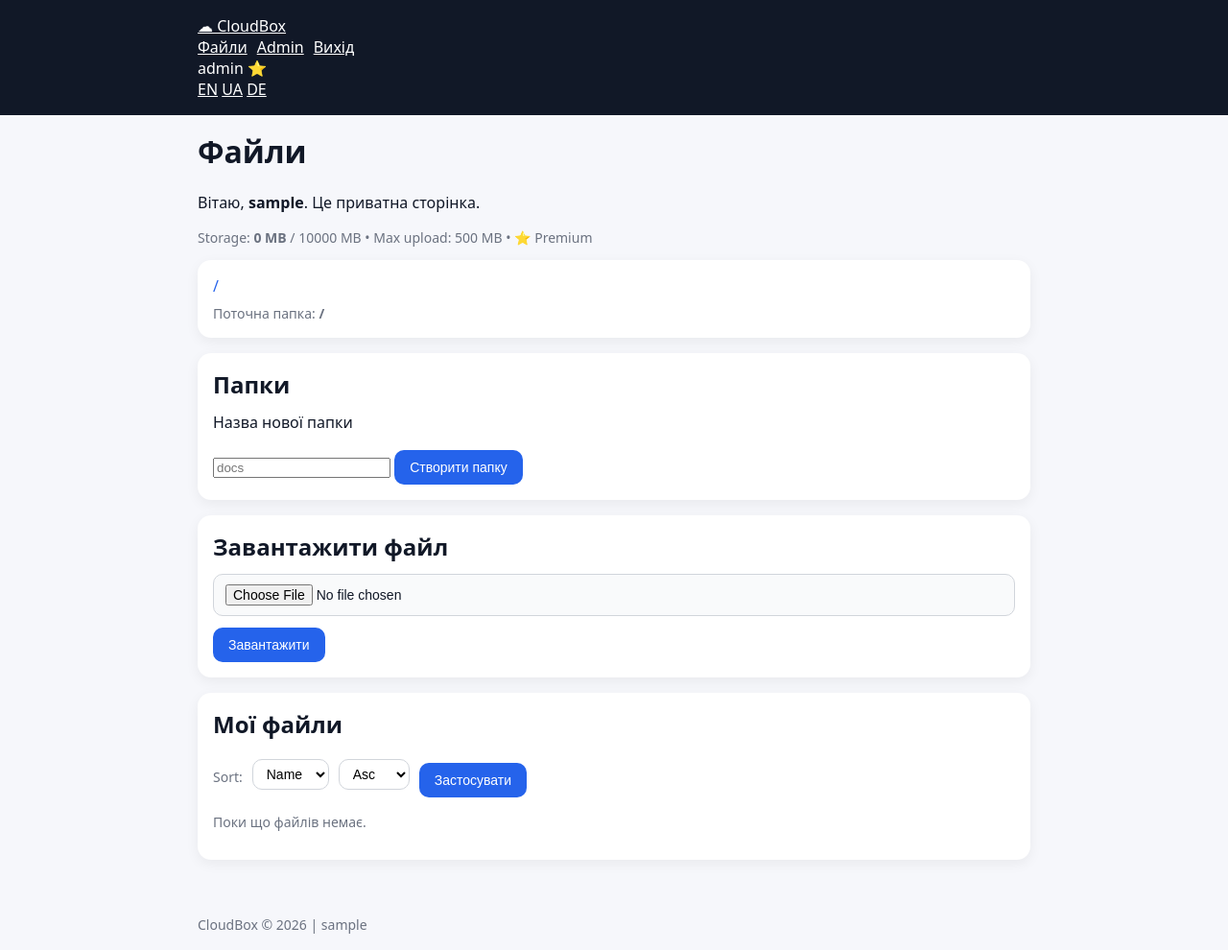
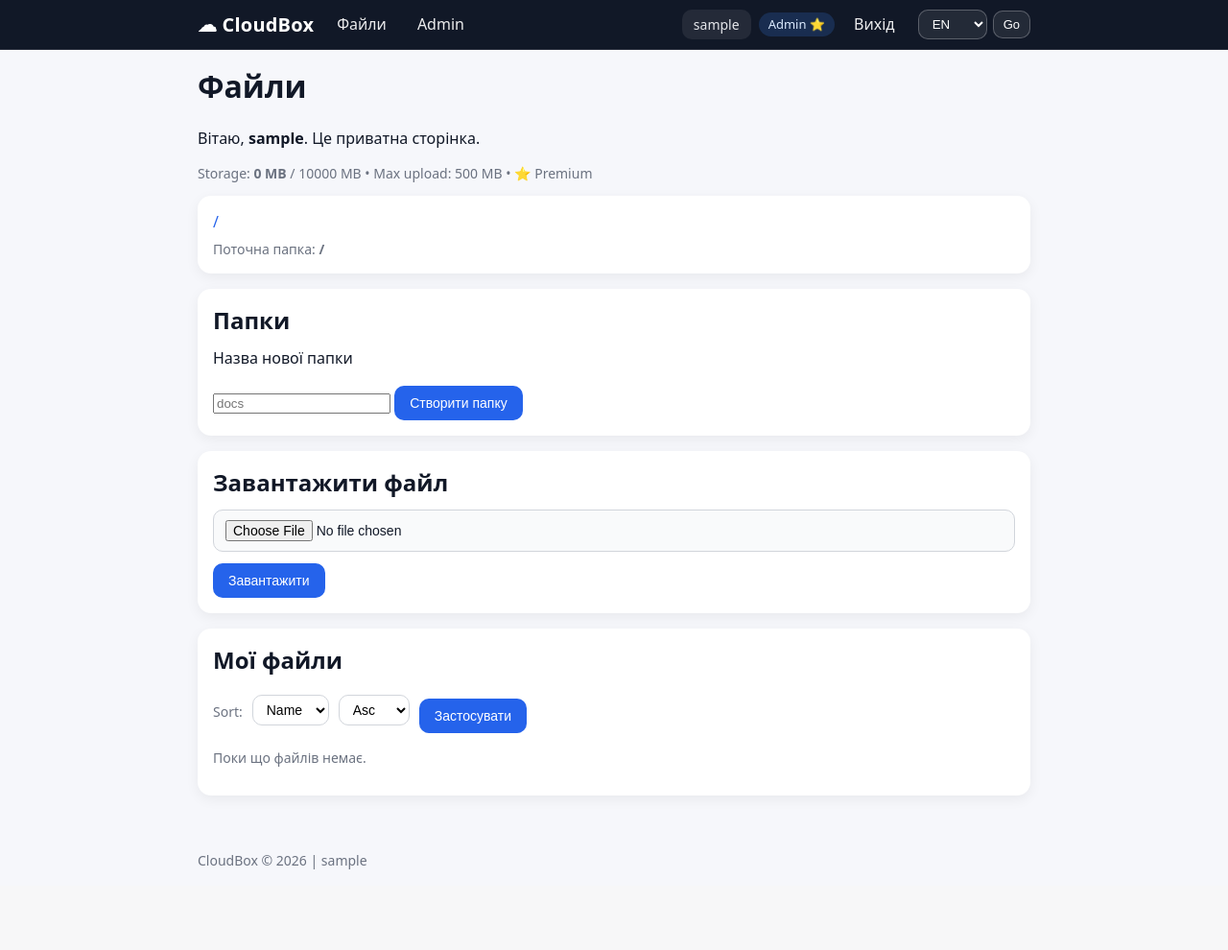
Before and after one commit to Dmytro-Shyjko/cloudbox, a Flask app: page /files in a window 1280 px wide. Shown: the whole page at 96% size. After the commit the page ends 906 px from the top, so only its background shows below. Run offline with Flask 3, Linux system fonts and the light colour scheme; the visitor is signed in with stand-in values (Sample User, id 1); data comes from the database, SQL or seed files in the repository.

Commit message:
Refactor header navigation layout and language switcher

```diff
--- a/app/static/style.css
+++ b/app/static/style.css
@@ -26,12 +26,34 @@ a {
 .header {
 	background: #111827;
 	color: white;
+	border-bottom: 1px solid rgba(255, 255, 255, 0.08);
 }
 
 .header-row {
 	display: flex;
+	align-items: center;
 	justify-content: space-between;
+	gap: 14px;
+	padding-top: 10px;
+	padding-bottom: 10px;
+}
+
+.nav-left,
+.nav-right {
+	display: flex;
 	align-items: center;
+	gap: 12px;
+	min-width: 0;
+}
+
+.nav-left {
+	flex: 1 1 auto;
+}
+
+.nav-right {
+	flex: 0 1 auto;
+	margin-left: auto;
+	justify-content: flex-end;
 }
 
 .header a.brand {
@@ -39,13 +61,16 @@ a {
 	font-weight: 700;
 	text-decoration: none;
 	color: white;
+	letter-spacing: 0.01em;
+	white-space: nowrap;
 }
 
 /* Navigation links */
 .nav {
 	display: flex;
 	align-items: center;
-  gap: 10px;
+	gap: 8px;
+	flex-wrap: wrap;
 }
 
 .nav-link {
@@ -53,7 +78,8 @@ a {
 	text-decoration: none;
 	padding: 6px 12px;
 	border-radius: 10px;
-  opacity: 0.9;
+	opacity: 0.92;
+	line-height: 1.2;
 	transition: background 0.15s ease, opacity 0.15s ease;
 }
 
@@ -73,15 +99,111 @@ a {
 	border-radius: 10px;
 	background: rgba(255, 255, 255, 0.08);
 	font-size: 14px;
+	white-space: nowrap;
+}
+
+.user-block {
+	display: flex;
+	align-items: center;
+	gap: 8px;
+	flex-wrap: wrap;
+	justify-content: flex-end;
+}
+
+.badge.role {
+	display: inline-flex;
+	align-items: center;
+	gap: 4px;
+	font-size: 13px;
+	line-height: 1;
+	padding: 6px 10px;
+	border-radius: 999px;
+	text-transform: capitalize;
+	background: rgba(59, 130, 246, 0.2);
+	color: #dbeafe;
+	white-space: nowrap;
 }
 
 /* Language selector */
-.lang select {
+.lang-select {
+	display: inline-flex;
+	align-items: center;
+	gap: 6px;
+}
+
+.lang-select select {
 	padding: 6px 10px;
 	border-radius: 10px;
 	border: 1px solid rgba(255, 255, 255, 0.25);
 	background: rgba(255, 255, 255, 0.08);
 	color: white;
+	min-width: 72px;
+}
+
+.lang-select select:focus {
+	outline: 2px solid rgba(255, 255, 255, 0.4);
+	outline-offset: 1px;
+}
+
+.lang-go {
+	margin-top: 0;
+	padding: 6px 10px;
+	font-size: 13px;
+	border-radius: 10px;
+	border: 1px solid rgba(255, 255, 255, 0.25);
+	background: rgba(255, 255, 255, 0.08);
+	color: #fff;
+}
+
+.lang-go,
+.lang-go-en,
+.lang-go-uk,
+.lang-go-de {
+	display: none;
+}
+
+.lang-select:has(option[value="en"]:checked) .lang-go-en,
+.lang-select:has(option[value="uk"]:checked) .lang-go-uk,
+.lang-select:has(option[value="de"]:checked) .lang-go-de {
+	display: inline-flex;
+}
+
+.sr-only {
+	position: absolute;
+	width: 1px;
+	height: 1px;
+	padding: 0;
+	margin: -1px;
+	overflow: hidden;
+	clip: rect(0, 0, 0, 0);
+	white-space: nowrap;
+	border: 0;
+}
+
+@media (max-width: 760px) {
+	.header-row {
+		flex-wrap: wrap;
+		align-items: flex-start;
+	}
+
+	.nav-left,
+	.nav-right {
+		width: 100%;
+	}
+
+	.nav-left {
+		flex-wrap: wrap;
+	}
+
+	.nav-right {
+		justify-content: space-between;
+		gap: 10px;
+	}
+
+	.user-block {
+		flex: 1 1 auto;
+		justify-content: flex-start;
+	}
 }
 
 /* ===== Headings ===== */
--- a/app/templates/base.html
+++ b/app/templates/base.html
@@ -13,49 +13,49 @@
 
 <!-- ================= Header / Navigation ================= -->
 <header class="header">
-  <div class="container header-inner">
+	<div class="container header-row">
+		<div class="nav-left">
+			<a class="brand" href="{{ url_for('main.files') }}">☁ CloudBox</a>
 
-    <!-- Logo -->
-    <div class="logo">
-      <a href="{{ url_for('main.files') }}">☁ CloudBox</a>
+			{% if session.get("user_id") %}
+				<nav class="nav nav-main" aria-label="Main navigation">
+					<a class="nav-link" href="{{ url_for('main.files') }}">{{ t("nav.files") }}</a>
+					{% if session.get("role") in ["admin", "moderator"] %}
+						<a class="nav-link" href="{{ url_for('admin.users_page') }}">Admin</a>
+					{% endif %}
+				</nav>
+			{% endif %}
 		</div>
 
-    <!-- Navigation -->
-    <nav class="nav">
+		<div class="nav-right">
 			{% if session.get("user_id") %}
-        <a href="{{ url_for('main.files') }}">{{ t("nav.files") }}</a>
-
-        {% if session.get("role") in ["admin", "moderator"] %}
-          <a href="{{ url_for('admin.users_page') }}">Admin</a>
+				<div class="user-block">
+					<span class="user">{{ session.get("username") }}</span>
+					<span class="badge role role-{{ session.get('role') }}">
+						{{ session.get("role") }}{% if session.get("is_premium") %} ⭐{% endif %}
+					</span>
+					<a class="nav-link" href="{{ url_for('auth.logout') }}">{{ t("nav.logout") }}</a>
+				</div>
+			{% else %}
+				<nav class="nav nav-auth" aria-label="Authentication">
+					<a class="nav-link" href="{{ url_for('auth.login_get') }}">{{ t("nav.login") }}</a>
+					<a class="nav-link" href="{{ url_for('auth.register_get') }}">{{ t("nav.register") }}</a>
+				</nav>
 			{% endif %}
 
-        <a href="{{ url_for('auth.logout') }}">{{ t("nav.logout") }}</a>
-      {% else %}
-        <a href="{{ url_for('auth.login_get') }}">{{ t("nav.login") }}</a>
-        <a href="{{ url_for('auth.register_get') }}">{{ t("nav.register") }}</a>
-      {% endif %}
-    </nav>
-
-    <!-- Right side: role + language -->
-    <div class="header-right">
-
-      {% if session.get("user_id") %}
-        <span class="badge role role-{{ session.get('role') }}">
-          {{ session.get("role") }}
-          {% if session.get("is_premium") %}
-            ⭐
-          {% endif %}
-        </span>
-      {% endif %}
-
-      <!-- Language selector -->
-      <div class="lang-switch">
-        <a href="{{ url_for('auth.set_lang', lang='en') }}">EN</a>
-        <a href="{{ url_for('auth.set_lang', lang='uk') }}">UA</a>
-        <a href="{{ url_for('auth.set_lang', lang='de') }}">DE</a>
+			<form class="lang-select" method="get" aria-label="Language switcher">
+				<label class="sr-only" for="lang-switch">Language</label>
+				<select id="lang-switch" name="lang">
+					{% set active_lang = session.get('lang', 'en') %}
+					<option value="en" {% if active_lang == 'en' %}selected{% endif %}>EN</option>
+					<option value="uk" {% if active_lang == 'uk' %}selected{% endif %}>UA</option>
+					<option value="de" {% if active_lang == 'de' %}selected{% endif %}>DE</option>
+				</select>
+				<button class="lang-go lang-go-en" type="submit" formaction="{{ url_for('auth.set_lang', lang='en') }}">Go</button>
+				<button class="lang-go lang-go-uk" type="submit" formaction="{{ url_for('auth.set_lang', lang='uk') }}">Go</button>
+				<button class="lang-go lang-go-de" type="submit" formaction="{{ url_for('auth.set_lang', lang='de') }}">Go</button>
+			</form>
 		</div>
-    </div>
-
 	</div>
 </header>
 
```
Lines whose indentation alone changed are shown as unchanged.
